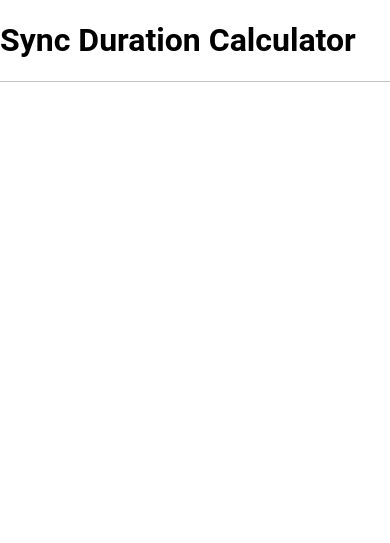
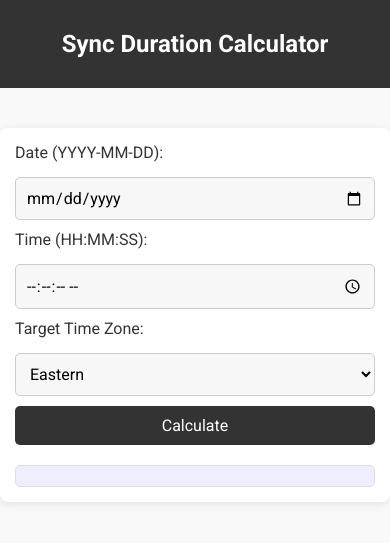
Before and after one commit to mehmoodosman/DeadlineDash, a Flask app: page /dashboard in a window 390 px wide. Shown: the top 543 px of the page. Run offline with Flask 3, Linux system fonts and the light colour scheme; a user stored in the database is signed in.

Commit message:
Added Complete Front-End

```diff
--- /dev/null
+++ b/static/dashboard.css
@@ -0,0 +1,164 @@
+/* Reset styles for consistency across browsers */
+* {
+    margin: 0;
+    padding: 0;
+    box-sizing: border-box;
+    font-family: 'Roboto', sans-serif;
+}
+
+body {
+    background-color: #f9f9f9;
+    color: #333;
+}
+
+/* Header styles */
+header {
+    background-color: #333;
+    padding: 10px 0;
+    text-align: center;
+    display: flex;
+    align-items: center;
+    justify-content: center;
+    padding: 1.875rem;
+}
+
+header h1 {
+    color: #fff;
+    font-size: 1.5rem;
+    margin: 0;
+}
+
+/* Main content styles */
+main {
+    max-width: 900px;
+    margin: 40px auto;
+    padding: 20px;
+    background-color: #fff;
+    border-radius: 8px;
+    box-shadow: 0 2px 10px rgba(0, 0, 0, 0.1);
+}
+
+form {
+    display: flex;
+    flex-direction: column;
+    gap: 15px;
+}
+
+label {
+    font-size: 1rem;
+    font-weight: 500;
+    margin-bottom: 5px;
+}
+
+input[type="date"],
+input[type="time"],
+select {
+    width: 100%;
+    padding: 10px;
+    font-size: 1rem;
+    border: 1px solid #ccc;
+    border-radius: 5px;
+    background-color: #f7f7f7;
+    transition: border-color 0.3s ease;
+}
+
+input[type="date"]:focus,
+input[type="time"]:focus,
+select:focus {
+    border-color: #666;
+    outline: none;
+}
+
+button[type="submit"] {
+    padding: 10px;
+    font-size: 1.1rem;
+    color: #fff;
+    background-color: #333;
+    border: none;
+    border-radius: 5px;
+    cursor: pointer;
+    transition: background-color 0.3s ease;
+}
+
+button[type="submit"]:hover {
+    background-color: #ffa500;
+}
+
+#result {
+    margin-top: 20px;
+    padding: 10px;
+    background-color: #eef;
+    border-radius: 5px;
+    border: 1px solid #ddd;
+    font-size: 1rem;
+    font-weight: 500;
+}
+
+/* Footer styles */
+footer {
+    background-color: #333;
+    color: #fff;
+    padding: 20px 0;
+    text-align: center;
+    margin-top: 40px;
+}
+
+footer .footer-content {
+    max-width: 1100px;
+    margin: 0 auto;
+    display: flex;
+    justify-content: space-between;
+    align-items: flex-start;
+    padding: 0 20px;
+}
+
+.footer-links ul {
+    list-style: none;
+}
+
+.footer-links li {
+    margin-bottom: 10px;
+}
+
+.footer-links a {
+    color: #fff;
+    text-decoration: none;
+    transition: color 0.3s ease;
+}
+
+.footer-links a:hover {
+    color: #ffa500;
+}
+
+.footer-contact {
+    max-width: 300px;
+    text-align: right;
+}
+
+/* Responsive design */
+@media (max-width: 768px) {
+    header h1 {
+        font-size: 1.5rem;
+    }
+
+    main {
+        padding: 15px;
+    }
+
+    form {
+        gap: 10px;
+    }
+
+    button[type="submit"] {
+        font-size: 1rem;
+    }
+
+    footer .footer-content {
+        flex-direction: column;
+        align-items: center;
+    }
+
+    .footer-contact {
+        text-align: center;
+    }
+}
--- a/templates/dashboard.html
+++ b/templates/dashboard.html
@@ -1,11 +1,15 @@
 <!DOCTYPE html>
 <html lang="en">
+
 <head>
     <meta charset="UTF-8">
     <meta name="viewport" content="width=device-width, initial-scale=1.0">
     <title>Sync Duration Calculator</title>
-    <link rel="stylesheet" href="{{ url_for('static', filename='styles.css') }}">
+    <link href="https://fonts.googleapis.com/css?family=Roboto:300,400,600,700" rel="stylesheet">
+    <link rel="stylesheet" href="{{ url_for('static', filename='dashboard.css') }}">
+    <script src="../static/index.js"></script>
 </head>
+
 <body>
     <header>
         <h1>Sync Duration Calculator</h1>
@@ -34,7 +38,7 @@
         <div id="result"></div>
     </main>
     <script>
-        document.getElementById('calculator-form').addEventListener('submit', function(event) {
+        document.getElementById('calculator-form').addEventListener('submit', function (event) {
             event.preventDefault();
 
             const date = document.getElementById('date').value;
@@ -70,4 +74,5 @@
         });
     </script>
 </body>
+
 </html>
```
Also changed, not shown: instance/database.db. Lines whose indentation alone changed are shown as unchanged.
